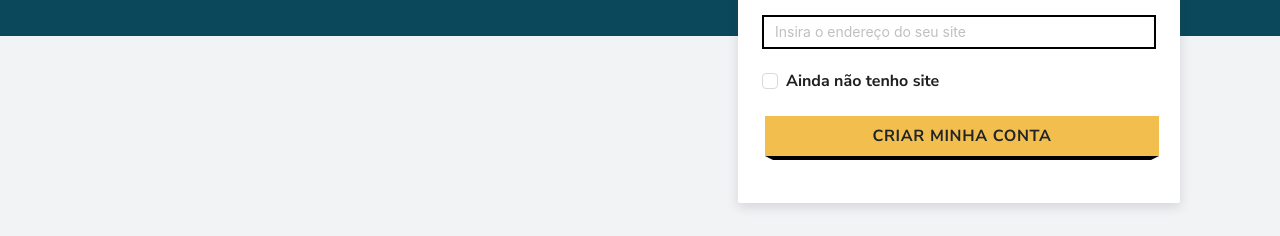
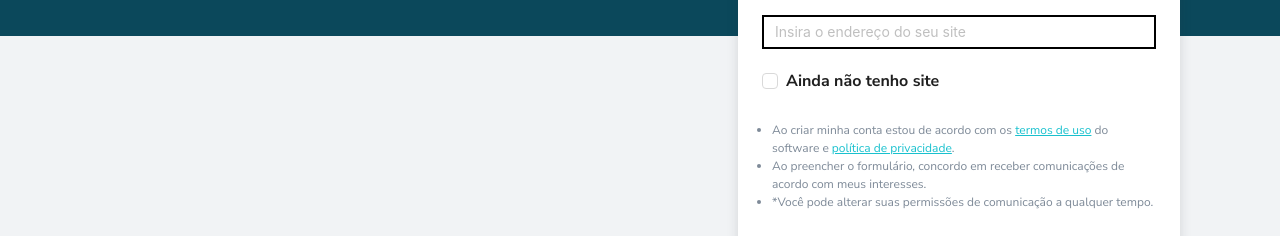
Before and after one commit to fcpmagalhaes/rd-challenge, a Next.js app: page / in a window 1280 px wide. Shown: the part 820-1056 px from the top of the page. Built offline with nearby package versions, Linux system fonts and the light colour scheme; no server answers; some icons are missing; a web font is replaced by a local one.

Commit message:
Add links to form

```diff
--- a/src/components/LeadForm/index.tsx
+++ b/src/components/LeadForm/index.tsx
@@ -3,9 +3,9 @@ import styles from "./styles.module.scss";
 import Button from "@/components/Button";
 import { useState } from "react";
 import { fetchLocalRegister, RegisterData } from "@/services/register";
+import Link from "next/link";
 
 const { Option } = Select;
-
 const positions = [
   "Sócio(a) / CEO / Proprietário(a)",
   "Diretor(a) de Vendas",
@@ -21,9 +21,16 @@ const positions = [
   "Estudante",
   "Outros Cargos",
 ];
+const useTerms = ' https://legal.rdstation.com/pt-BR/rdstation-services-agreement/';
+const privacyPol = ' https://legal.rdstation.com/pt/privacy-policy/';
+
 
 const LeadForm = () => {
   const [form] = Form.useForm();
+
+  const [componentDisabled, setComponentDisabled] = useState<boolean>(true);
+  const [postSucess, setPostSucess] = useState<boolean>(false);
+
 
   const onFinish = async (values: RegisterData) => {
     try {
@@ -47,9 +54,6 @@ const LeadForm = () => {
     }
     return Promise.resolve();
   };
-
-  const [componentDisabled, setComponentDisabled] = useState<boolean>(true);
-  const [postSucess, setPostSucess] = useState<boolean>(false);
 
   const handleCheckboxChange = (e: any) => {
     setComponentDisabled(e);
@@ -208,6 +212,18 @@ const LeadForm = () => {
             </Checkbox>
           </Form.Item>
 
+          <ul className={styles.terms}>
+            <li>
+                Ao criar minha conta estou de acordo com os <Link href={useTerms} target="_blank" className={styles.link}>termos de uso</Link> do software e <Link href={privacyPol} target="_blank" className={styles.link}>política de privacidade</Link>.
+            </li>
+            <li>
+                Ao preencher o formulário, concordo em receber comunicações de acordo com meus interesses.
+            </li>
+            <li>
+                *Você pode alterar suas permissões de comunicação a qualquer tempo.
+            </li>
+          </ul>
+
           <div className={styles.buttonContainer}>
             <Button color="highligh" size="medium">
               Criar minha conta
--- a/src/components/LeadForm/styles.module.scss
+++ b/src/components/LeadForm/styles.module.scss
@@ -64,6 +64,23 @@
       }
 
     }
+
+    .terms {
+      margin: 24px 0 24px 0;
+      li {
+        color: var(--gray70);
+        font-style: normal;
+        font-weight: 400;
+        font-size: 12px;
+        line-height: 150%;
+        margin-left: 10px;
+        .link {
+          color: var(--primary60);
+          text-decoration: underline;
+        }
+      }
+
+    }
     .buttonContainer {
       text-align: center;
       padding-bottom: 44px;
```
